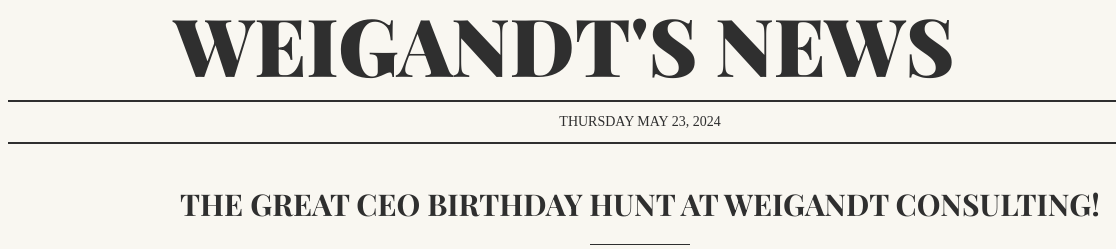
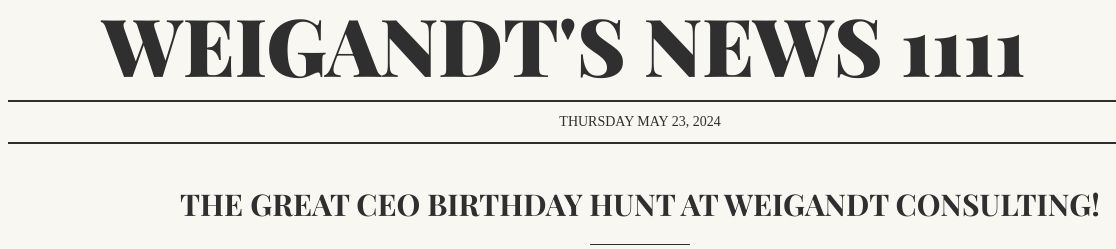
Before and after one commit to eliantonioni/andresearch, a plain HTML site: page index.html in a window 1280 px wide. Shown: the top 249 px of the page, 0-1116 px from the left. Drawn offline with nearby package versions, Linux system fonts and the light colour scheme; a web font is replaced by a local one.

Commit message:
Update index.html

```diff
--- a/index.html
+++ b/index.html
@@ -150,7 +150,7 @@
 <div class="head">
   <div class="headerobjectswrapper">
     <div class="weatherforcastbox"><span style="font-style: italic;">Weatherforcast for the next 24 hours: Plenty of Sunshine</span><br><span>Wind: 7km/h SSE; Ther: 21°C; Hum: 82%</span></div>
-    <header>Weigandt's News</header>
+    <header>Weigandt's News 1111</header>
     <div class="logo-class"><img class="media" src="images/weigandt_logo_rgb_full_colored_on_transp.png" alt=""></div>
   </div>
   <div class="subhead">Thursday May 23, 2024</div>
```
